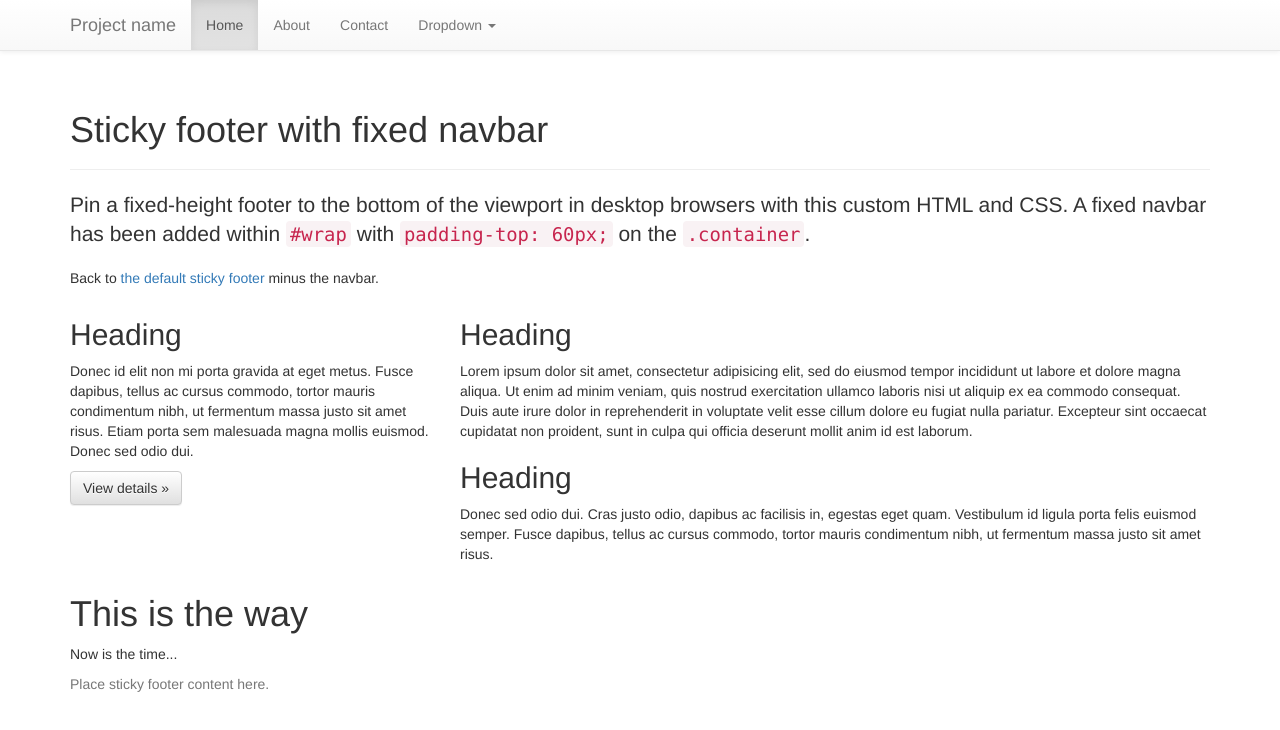
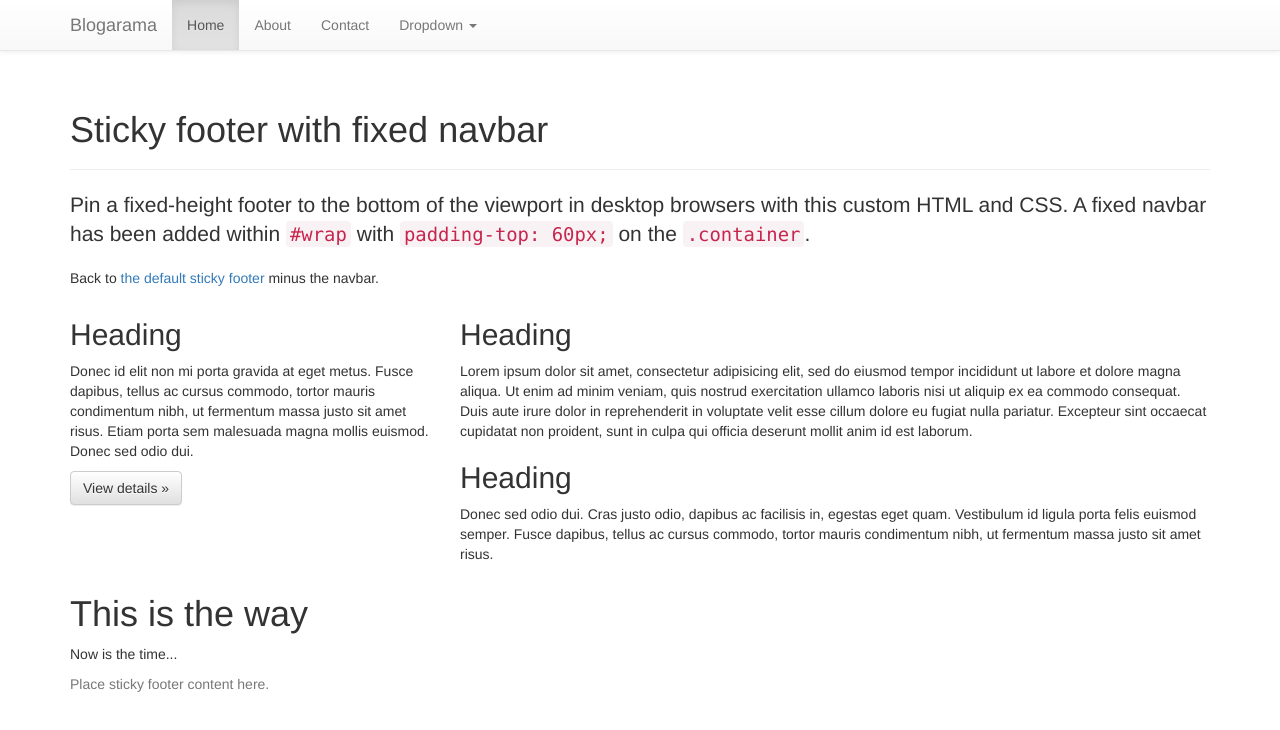
Before and after one commit to pmccann/pmccann.github.io, a plain HTML site: page index.html in a window 1280 px wide. Shown: the top 730 px of the page. Drawn offline with nearby package versions, Linux system fonts and the light colour scheme.

Commit message:
changed title

```diff
--- a/index.html
+++ b/index.html
@@ -29,7 +29,7 @@ body {
               <span class="icon-bar"></span>
               <span class="icon-bar"></span>
             </button>
-            <a class="navbar-brand" href="#">Project name</a>
+            <a class="navbar-brand" href="#">Blogarama</a>
           </div>
           <div class="collapse navbar-collapse">
             <ul class="nav navbar-nav">
```
